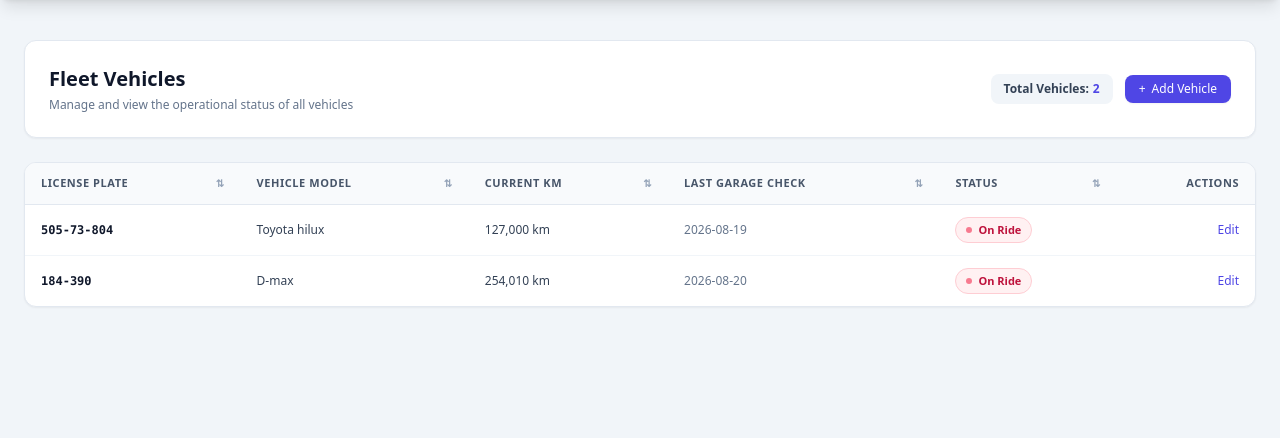
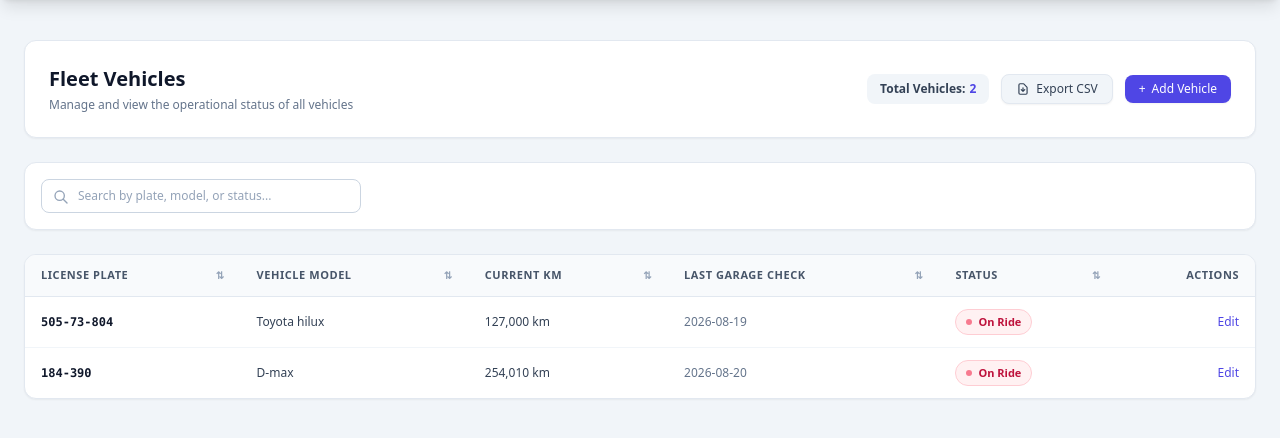
Before and after one commit to orash1235-arch/Route_planner, a Flask app: page /cars/ in a window 1280 px wide. Shown: the part 63-501 px from the top of the page. Run offline with Flask 3, Linux system fonts and the light colour scheme; a user stored in the database is signed in; some libraries are stand-ins or nearby versions.

Commit message:
added export to csv and search to cars

```diff
--- a/app/templates/cars.HTML
+++ b/app/templates/cars.HTML
@@ -14,12 +14,24 @@
         <div class="flex items-center gap-3">
             <span class="px-3 py-1.5 rounded-lg bg-slate-100 dark:bg-slate-700/60 text-slate-700 dark:text-slate-300 text-xs font-semibold flex items-center gap-1 border border-transparent dark:border-slate-600">
                 <span data-en="Total Vehicles:" data-he="סך רכבים:">Total Vehicles:</span>
-                <span class="font-bold text-indigo-600 dark:text-indigo-400">{{ cars | length }}</span>
+                <span class="font-bold text-indigo-600 dark:text-indigo-400" id="totalVehicleCount">{{ cars | length }}</span>
             </span>
+            <button onclick="exportToCSV()" class="bg-slate-100 dark:bg-slate-700 hover:bg-slate-200 dark:hover:bg-slate-600 text-slate-700 dark:text-slate-200 px-3.5 py-1.5 rounded-lg text-xs font-medium transition flex items-center gap-1.5 shadow-sm border border-slate-200 dark:border-slate-600">
+                <svg class="w-3.5 h-3.5" fill="none" stroke="currentColor" viewBox="0 0 24 24"><path stroke-linecap="round" stroke-linejoin="round" stroke-width="2" d="M12 10v6m0 0l-3-3m3 3l3-3m2 8H7a2 2 0 01-2-2V5a2 2 0 012-2h5.586a1 1 0 01.707.293l5.414 5.414a1 1 0 01.293.707V19a2 2 0 01-2 2z"/></svg>
+                <span data-en="Export CSV" data-he="ייצוא CSV">Export CSV</span>
+            </button>
             <button onclick="openAddModal()" class="bg-indigo-600 hover:bg-indigo-500 text-white px-3.5 py-1.5 rounded-lg text-xs font-medium transition flex items-center gap-1.5 shadow-sm">
                 <span>+</span>
                 <span data-en="Add Vehicle" data-he="הוסף רכב">Add Vehicle</span>
             </button>
+        </div>
+    </div>
+
+    <!-- Search & Controls Bar -->
+    <div class="bg-white dark:bg-slate-800 p-4 rounded-xl shadow-sm border border-slate-200 dark:border-slate-700 flex flex-col sm:flex-row items-center justify-between gap-4">
+        <div class="relative w-full sm:w-80">
+            <input type="text" id="searchInput" onkeyup="filterTable()" placeholder="Search by plate, model, or status..." class="w-full pl-9 pr-4 py-2 text-xs rounded-lg border border-slate-300 dark:border-slate-600 bg-white dark:bg-slate-900 text-slate-900 dark:text-white placeholder:text-slate-400 dark:placeholder:text-slate-500 focus:ring-2 focus:ring-indigo-500 outline-none transition">
+            <svg class="w-4 h-4 text-slate-400 absolute left-3 top-2.5" fill="none" stroke="currentColor" viewBox="0 0 24 24"><path stroke-linecap="round" stroke-linejoin="round" stroke-width="2" d="M21 21l-6-6m2-5a7 7 0 11-14 0 7 7 0 0114 0z"/></svg>
         </div>
     </div>
 
@@ -103,6 +115,11 @@
                             </td>
                         </tr>
                     {% endfor %}
+                    <tr id="noResultsRow" class="hidden">
+                        <td colspan="6" class="py-8 text-center text-slate-400 dark:text-slate-500 text-xs" data-en="No matching vehicles found." data-he="לא נמצאו רכבים תואמים.">
+                            No matching vehicles found.
+                        </td>
+                    </tr>
                 </tbody>
             </table>
         </div>
@@ -189,7 +206,6 @@
         document.getElementById('edit_current_km').value = km;
         document.getElementById('edit_last_garage_check').value = checkDate;
 
-        // Set action dynamically to /cars/edit/<license_plate>
         document.getElementById('editCarForm').action = "/cars/edit/" + encodeURIComponent(plate);
 
         document.getElementById('editCarModal').classList.remove('hidden');
@@ -199,6 +215,70 @@
     function closeEditModal() {
         document.getElementById('editCarModal').classList.add('hidden');
         document.getElementById('editCarModal').classList.remove('flex');
+    }
+
+    // Live Search / Filter Logic
+    function filterTable() {
+        const query = document.getElementById('searchInput').value.toLowerCase();
+        const rows = document.querySelectorAll('#carsTable tbody tr[data-plate]');
+        const noResultsRow = document.getElementById('noResultsRow');
+        let visibleCount = 0;
+
+        rows.forEach(row => {
+            const plate = row.dataset.plate.toLowerCase();
+            const model = row.dataset.model.toLowerCase();
+            const km = row.dataset.km.toLowerCase();
+            const check = row.dataset.check.toLowerCase();
+            const status = row.dataset.status.toLowerCase();
+
+            if (plate.includes(query) || model.includes(query) || km.includes(query) || check.includes(query) || status.includes(query)) {
+                row.classList.remove('hidden');
+                visibleCount++;
+            } else {
+                row.classList.add('hidden');
+            }
+        });
+
+        if (noResultsRow) {
+            if (visibleCount === 0 && rows.length > 0) {
+                noResultsRow.classList.remove('hidden');
+            } else {
+                noResultsRow.classList.add('hidden');
+            }
+        }
+    }
+
+    // CSV Export Logic (exports visible filtered rows or all rows if no filter applied)
+    function exportToCSV() {
+        const rows = document.querySelectorAll('#carsTable tbody tr[data-plate]');
+        if (rows.length === 0) return;
+
+        const csvRows = [
+            ['License Plate', 'Vehicle Model', 'Current KM', 'Last Garage Check', 'Status']
+        ];
+
+        rows.forEach(row => {
+            if (!row.classList.contains('hidden')) {
+                csvRows.push([
+                    `"${row.dataset.plate}"`,
+                    `"${row.dataset.model}"`,
+                    `"${row.dataset.km}"`,
+                    `"${row.dataset.check || 'N/A'}"`,
+                    `"${row.dataset.status}"`
+                ]);
+            }
+        });
+
+        const csvContent = "\uFEFF" + csvRows.map(e => e.join(',')).join('\n');
+        const blob = new Blob([csvContent], { type: 'text/csv;charset=utf-8;' });
+        const url = URL.createObjectURL(blob);
+
+        const link = document.createElement('a');
+        link.setAttribute('href', url);
+        link.setAttribute('download', `fleet_vehicles_${new Date().toISOString().slice(0, 10)}.csv`);
+        document.body.appendChild(link);
+        link.click();
+        document.body.removeChild(link);
     }
 
     // Table Sorting Logic
@@ -242,6 +322,10 @@
         });
 
         rows.forEach(row => tbody.appendChild(row));
+
+        // Re-append noResultsRow at bottom if present
+        const noResultsRow = document.getElementById('noResultsRow');
+        if (noResultsRow) tbody.appendChild(noResultsRow);
     }
 </script>
 {% endblock %}
```
